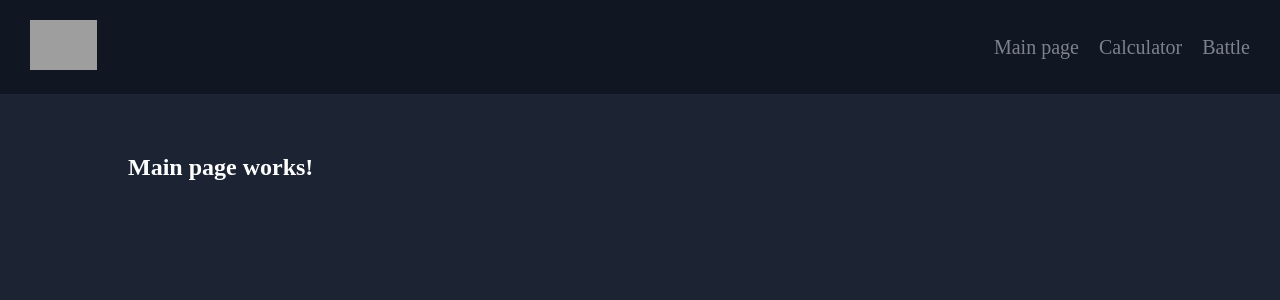
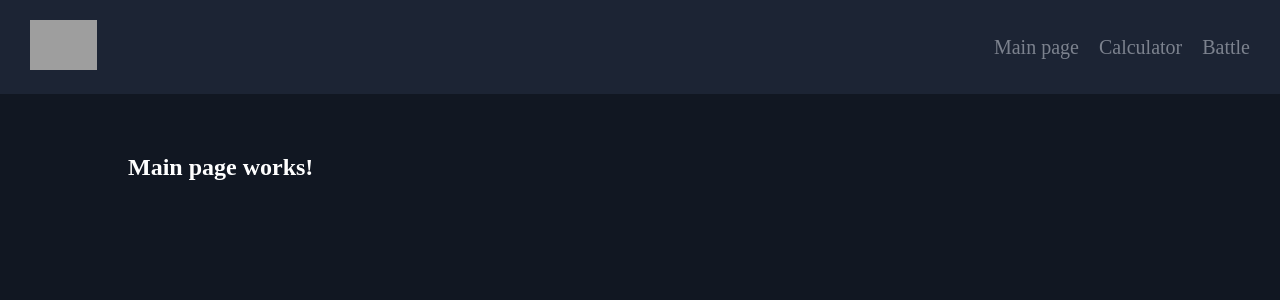
Before and after one commit to AimForNuts/idle-mmo-helper, an Angular app: page /idle-mmo-helper/ in a window 1280 px wide. Shown: the top 300 px of the page. Built offline with nearby package versions, Linux system fonts and the light colour scheme; grey boxes are pictures that could not be loaded.

Commit message:
Background test

```diff
--- a/src/app/header/header.component.scss
+++ b/src/app/header/header.component.scss
@@ -2,7 +2,8 @@
   display: flex;
   padding: 20px 30px;
   margin-bottom: 20px;
-  background-color: #111722;
+  // background-color: #111722;
+  background-color: #1c2434;
   color: #7c828e;
 
   #logo {
--- a/src/styles.scss
+++ b/src/styles.scss
@@ -3,7 +3,8 @@
 body {
   margin: 0px;
   font-family: "Inter,ui-sans-serif,system-ui,sans-serif";
-  background-color: #1c2434;
+  // background-color: #1c2434;
+  background-color: #111722;
 
   .main-body {
     color: white;
```
